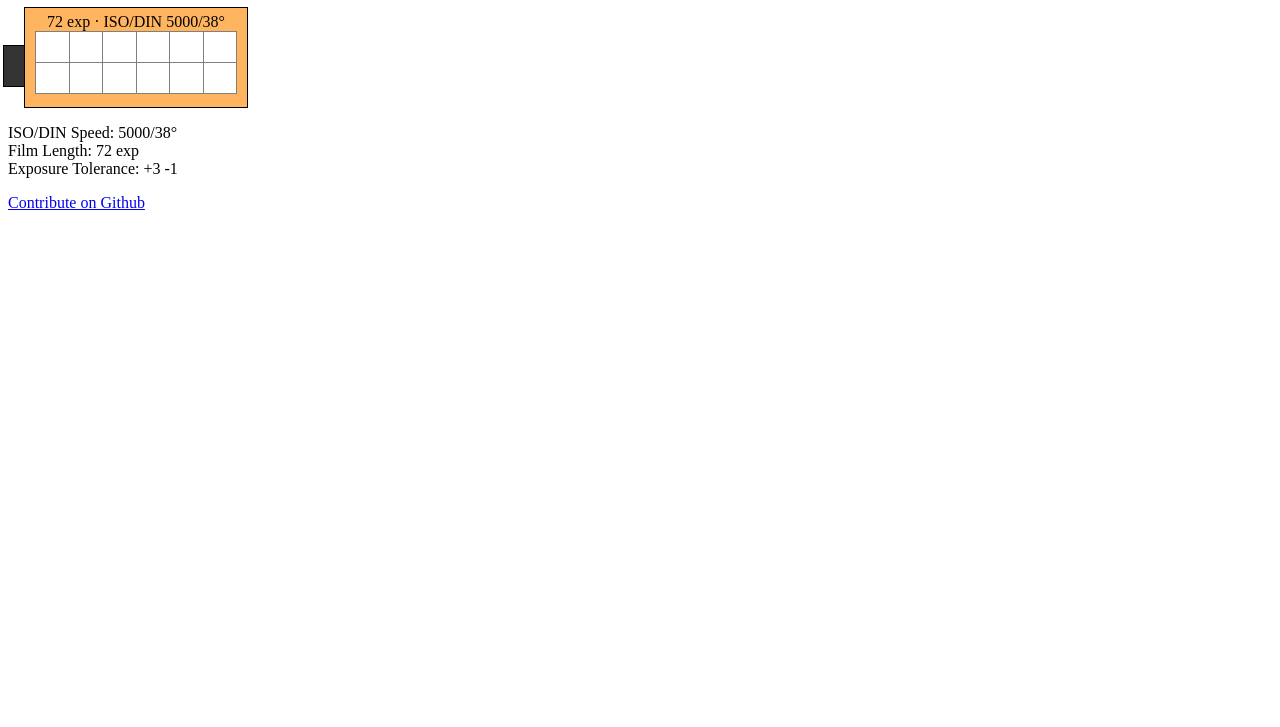
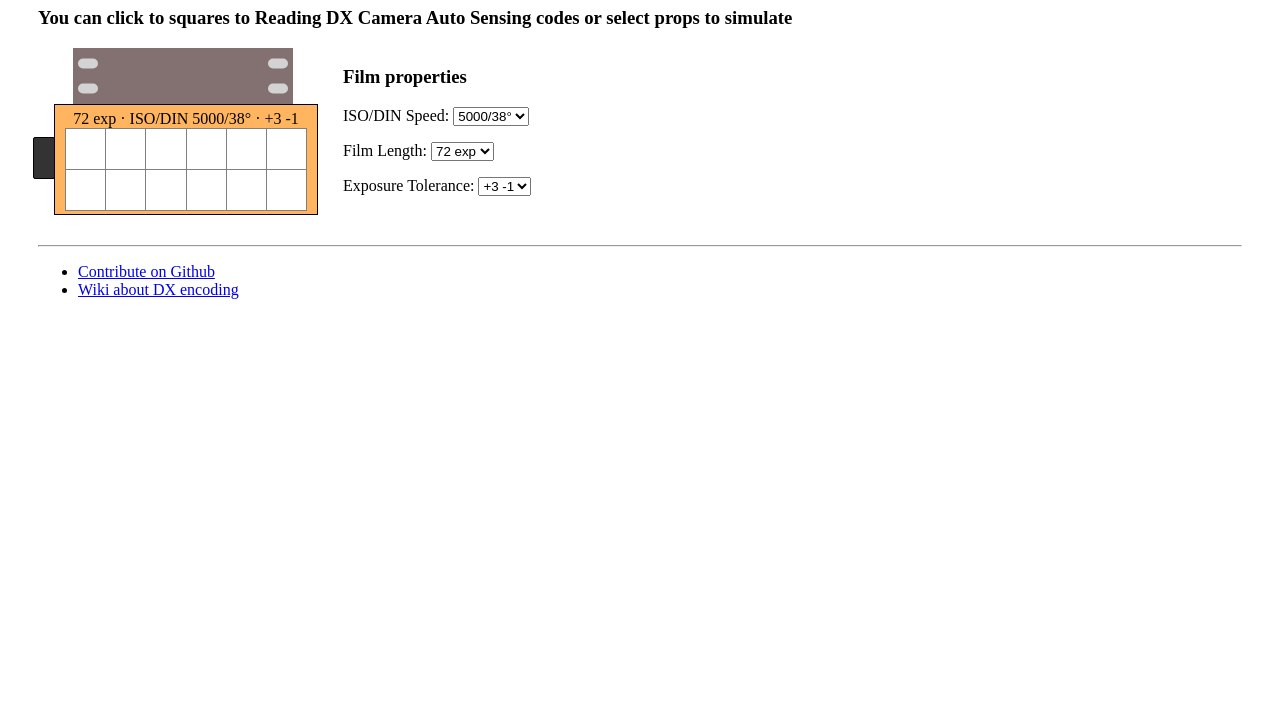
Before and after one commit to dmmat/DX-decoder, a plain HTML site: page index.html in a window 1280 px wide. Shown: the part 73-800 px from the top of the page. Drawn offline with Linux system fonts and the light colour scheme.

Commit message:
add simulating

```diff
--- a/index.html
+++ b/index.html
@@ -5,7 +5,7 @@
     <meta charset="utf-8">
     <meta name="viewport" content="width=device-width">
     <meta name="author" content="Dmytro Matsiuk">
-    <meta name="description" content="DX Encoding Simulator online Film DX decoder">
+    <meta name="description" content="DX Encoding Simulator online Film DX decoder; Reading DX Camera Auto Sensing codes">
     <meta name="keywords"
           content="DX Encoding Simulator, DX Encoding, DX decoder, DX encoder, DX film, DX film decoder, DX film encoder, DX film simulator, DX film simulator online, DX film">
     <meta name="robots" content="index, follow">
@@ -17,13 +17,25 @@
     <!--    manifest-->
     <link rel="manifest" href="site.webmanifest">
     <style>
+        body {
+            padding: 0 30px;
+        }
+
+        .container {
+            display: flex;
+            flex-wrap: wrap;
+        }
+        .container .item{
+            margin: 0 25px;
+        }
+
         #grid {
             display: grid;
             grid-template-columns: repeat(6, 1fr);
             gap: 1px;
             background: gray;
             padding: 1px;
-            width: 200px;
+            width: 240px;
         }
 
         .checkbox {
@@ -33,7 +45,7 @@
         .checkbox + label {
             display: block;
             cursor: cell;
-            height: 30px;
+            height: 40px;
             background: white;
         }
 
@@ -47,12 +59,13 @@
             cursor: not-allowed;
         }
 
-        #film {
+
+        #box {
             border: 1px solid black;
             padding: 5px 10px 30px 10px;
             margin: 0;
             display: inline-block;
-            height: 64px;
+            height: 74px;
             background: rgb(255, 181, 95);
             text-decoration: none;
             text-align: center;
@@ -60,30 +73,166 @@
 
         #roll {
             display: inline-block;
-            margin: -25px -5px;
+            margin: -10px -5px;
             background: #333333;
             border: 1px solid black;
+            border-radius: 2px;
             height: 40px;
             width: 20px;
+        }
+
+
+        .film-roll {
+            width: 220px;
+            height: 56px;
+            overflow: hidden;
+            position: relative;
+            left: 35px;
+        }
+
+        .frame {
+            width: 100%;
+            height: 100%;
+            background-color: #837070;
+            position: absolute;
+            top: 0;
+            left: 0;
+            box-sizing: border-box;
+            padding: 10px;
+        }
+
+        .rounded-squares {
+            position: absolute;
+            top: 50%;
+            transform: translateY(-50%);
+        }
+
+        .left {
+            left: -10px;
+        }
+
+        .right {
+            right: -10px;
+        }
+
+        .rounded-square {
+            width: 20px;
+            height: 10px;
+            background-color: #d3d3d3;
+            border-radius: 20px; /* Use border-radius: 50% for a rounded square effect */
+            margin: 15px;
+        }
+
+        .footer {
+            margin-top: 30px;
         }
 
     </style>
 </head>
 <body>
 <h1>DX Encoding Simulator</h1>
-<div id="roll"></div>
-<div id="film">
-    <span id="title">  </span>
-    <div id="grid"></div>
+<h3>You can click to squares to Reading DX Camera Auto Sensing codes or select props to simulate</h3>
+<div class="container">
+    <div>
+        <div class="film-roll">
+            <div class="frame"></div>
+            <div class="rounded-squares left">
+                <div class="rounded-square"></div>
+                <div class="rounded-square"></div>
+            </div>
+            <div class="rounded-squares right">
+                <div class="rounded-square"></div>
+                <div class="rounded-square"></div>
+            </div>
+        </div>
+
+
+        <div id="roll"></div>
+        <div id="box">
+            <span id="title">  </span>
+            <div id="grid"></div>
+        </div>
+    </div>
+
+    <div class="item">
+
+        <h3> Film properties</h3>
+        <p>
+            <label for="isoSpeed">ISO/DIN Speed:</label> <select id="isoSpeed"></select>
+        </p>
+        <p>
+            <label for="filmLength">Film Length:</label> <select id="filmLength"></select>
+        </p>
+        <p>
+            <label for="exposureTolerance">Exposure Tolerance:</label> <select id="exposureTolerance"></select>
+        </p>
+    </div>
+
+
 </div>
-<p id="result"></p>
 
-<div>
-    <a href="https://github.com/dmmat/DX-decoder"> Contribute on Github</a>
+<div class="footer">
+    <hr>
+    <ul>
+        <li>
+            <a href="https://github.com/dmmat/DX-decoder"> Contribute on Github</a>
+        </li>
+        <li>
+            <a href="https://en.wikipedia.org/wiki/DX_encoding"> Wiki about DX encoding</a>
+        </li>
+    </ul>
 </div>
 <script>
     // Create checkboxes
     let grid = document.getElementById('grid');
+
+    const isoSpeeds = [
+        {value: "100010", text: "25/15°"},
+        {value: "100001", text: "32/16°"},
+        {value: "100011", text: "40/17°"},
+        {value: "110010", text: "50/18°"},
+        {value: "110001", text: "64/19°"},
+        {value: "110011", text: "80/20°"},
+        {value: "101010", text: "100/21°"},
+        {value: "101001", text: "125/22°"},
+        {value: "101011", text: "160/23°"},
+        {value: "111010", text: "200/24°"},
+        {value: "111001", text: "250/25°"},
+        {value: "111011", text: "320/26°"},
+        {value: "100110", text: "400/27°"},
+        {value: "100101", text: "500/28°"},
+        {value: "100111", text: "640/29°"},
+        {value: "110110", text: "800/30°"},
+        {value: "110101", text: "1000/31°"},
+        {value: "110111", text: "1250/32°"},
+        {value: "101110", text: "1600/33°"},
+        {value: "101101", text: "2000/34°"},
+        {value: "101111", text: "2500/35°"},
+        {value: "111110", text: "3200/36°"},
+        {value: "111101", text: "4000/37°"},
+        {value: "111111", text: "5000/38°"}
+    ]
+    const filmLengths = [
+        {value: "1100", text: "12 exp"},
+        {value: "1010", text: "20 exp"},
+        {value: "1110", text: "24 exp"},
+        {value: "1001", text: "36 exp"},
+        {value: "1101", text: "48 exp"},
+        {value: "1011", text: "60 exp"},
+        {value: "1111", text: "72 exp"},
+    ]
+    const exposureTolerances = [
+        {value: "00", text: "± 1/2"},
+        {value: "10", text: "± 1"},
+        {value: "01", text: "+2 -1"},
+        {value: "11", text: "+3 -1"},
+    ]
+
+    let code = "111111111111"
+    const isoSpeedSelect = document.getElementById('isoSpeed');
+    const filmLengthSelect = document.getElementById('filmLength');
+    const exposureToleranceSelect = document.getElementById('exposureTolerance');
+
     for (let i = 1; i <= 12; i++) {
         let checkbox = document.createElement('input');
         checkbox.type = 'checkbox';
@@ -94,69 +243,45 @@
         let label = document.createElement('label');
         label.htmlFor = checkbox.id;
 
-        if (i === 1 || i === 7) {
-            checkbox.disabled = true;
-            // label.innerHTML = "G"
-        }
-
+        if (i === 1 || i === 7) checkbox.disabled = true;
 
         grid.appendChild(checkbox);
         grid.appendChild(label);
     }
 
-    function encodeISOSpeed(input) {
-        return ({
-            "100010": "25/15°",
-            "100001": "32/16°",
-            "100011": "40/17°",
-            "110010": "50/18°",
-            "110001": "64/19°",
-            "110011": "80/20°",
-            "101010": "100/21°",
-            "101001": "125/22°",
-            "101011": "160/23°",
-            "111010": "200/24°",
-            "111001": "250/25°",
-            "111011": "320/26°",
-            "100110": "400/27°",
-            "100101": "500/28°",
-            "100111": "640/29°",
-            "110110": "800/30°",
-            "110101": "1000/31°",
-            "110111": "1250/32°",
-            "101110": "1600/33°",
-            "101101": "2000/34°",
-            "101111": "2500/35°",
-            "111110": "3200/36°",
-            "111101": "4000/37°",
-            "111111": "5000/38°"
-        })[input] || "custom";
+    for (let iso of isoSpeeds) {
+        let option = document.createElement('option');
+        option.value = iso.value;
+        option.text = iso.text;
+        isoSpeedSelect.appendChild(option);
     }
 
-    function encodeFilmLength(input) {
-        return ({
-            "1100": "12 exp",
-            "1010": "20 exp",
-            "1110": "24 exp",
-            "1001": "36 exp",
-            "1101": "48 exp",
-            "1011": "60 exp",
-            "1111": "72 exp",
-        })[input] || "other";
+    for (let filmLength of filmLengths) {
+        let option = document.createElement('option');
+        option.value = filmLength.value;
+        option.text = filmLength.text;
+        filmLengthSelect.appendChild(option);
     }
 
-    function encodeExposureTolerance(input) {
-        return ({
-            "00": "± 1/2",
-            "10": "± 1",
-            "01": "+2 -1",
-            "11": "+3 -1",
-        })[input] || "other";
+    for (let exposureTolerance of exposureTolerances) {
+        let option = document.createElement('option');
+        option.value = exposureTolerance.value;
+        option.text = exposureTolerance.text;
+        exposureToleranceSelect.appendChild(option);
+    }
+
+    function getText(arr, value) {
+        for (let i = 0; i < arr.length; i++) {
+            if (arr[i].value === value) {
+                return arr[i].text;
+            }
+        }
+        return null
     }
 
     function decode() {
         // Read the state of the checkboxes
-        let code = "";
+        code = "";
         for (let i = 1; i <= 12; i++) {
             let checkbox = document.getElementById('c' + i);
             // If the checkbox is checked, add a '1' to the code, else add a '0'
@@ -166,18 +291,34 @@
         let isoSpeed = code.slice(0, 6);
         let filmLength = code.slice(6, 10);
         let exposureTolerance = code.slice(10, 12);
-        console.log(isoSpeed, filmLength, exposureTolerance)
         // Calculate the decimal values
-        let isoSpeedDec = encodeISOSpeed(isoSpeed);
-        let filmLengthDec = encodeFilmLength(filmLength);
-        let exposureToleranceDec = encodeExposureTolerance(exposureTolerance, 2);
+        let isoSpeedText = getText(isoSpeeds, isoSpeed) || "custom";
+        let filmLengthText = getText(filmLengths, filmLength) || "other";
+        let exposureToleranceText = getText(exposureTolerances, exposureTolerance) || "other";
         // Display the result
-        let result = "ISO/DIN Speed: " + isoSpeedDec + "<br>" +
-            "Film Length: " + filmLengthDec + "<br>" +
-            "Exposure Tolerance: " + exposureToleranceDec;
-        document.getElementById('title').innerHTML = ` ${filmLengthDec} · ISO/DIN ${isoSpeedDec} `
-        document.getElementById('result').innerHTML = result;
+
+        document.getElementById('filmLength').value = filmLength;
+        document.getElementById('isoSpeed').value = isoSpeed;
+        document.getElementById('exposureTolerance').value = exposureTolerance;
+        document.getElementById('title').innerHTML = `
+    <span title="film length">  ${filmLengthText} </span>  ·
+    <span title="ISO/DIN"> ISO/DIN  ${isoSpeedText} </span>  ·
+    <span title="exposure tolerance">  ${exposureToleranceText} </span>
+    `
+        // document.getElementById('result').innerHTML = result;
     }
+
+    function encode() {
+        code = isoSpeedSelect.value + filmLengthSelect.value + exposureToleranceSelect.value;
+        for (let i = 1; i <= 12; i++) {
+            let checkbox = document.getElementById('c' + i);
+            checkbox.checked = code[i - 1] === '0';
+        }
+    }
+
+    isoSpeedSelect.onchange = encode;
+    filmLengthSelect.onchange = encode;
+    exposureToleranceSelect.onchange = encode;
 
     decode()
 </script>
```
